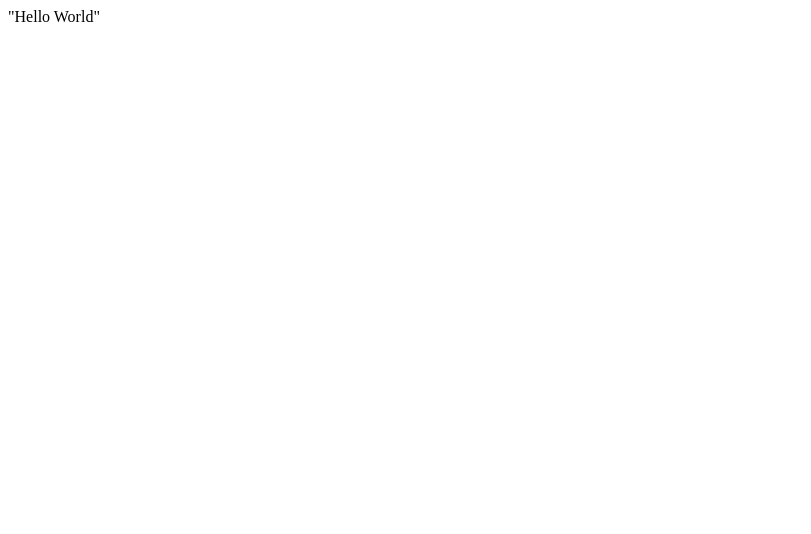
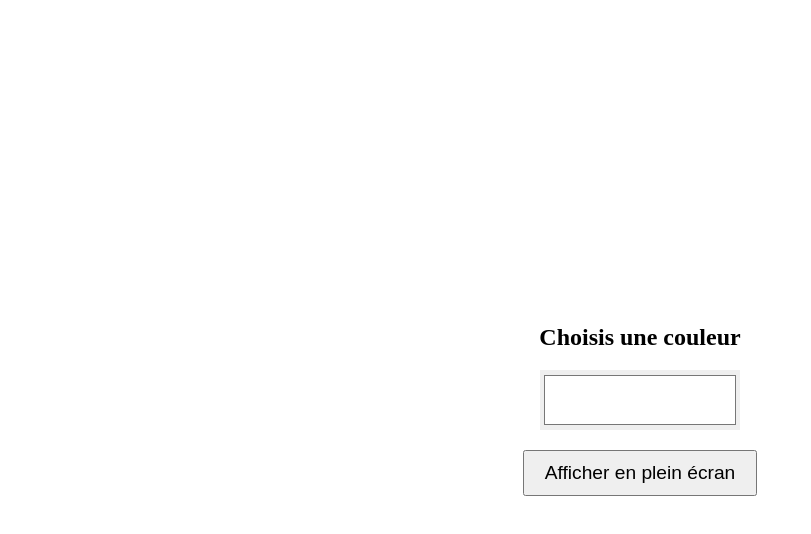
Before and after one commit to gatagaaz/colorgiving, a plain HTML site: page index.html in a window 1280 px wide. Shown: the whole page, without its empty margins (0-811 px from the left). Drawn offline with Linux system fonts and the light colour scheme.

Commit message:
first try

```diff
--- a/index.html
+++ b/index.html
@@ -1 +1,45 @@
-"Hello World"
+<!DOCTYPE html>
+<html lang="fr">
+<head>
+  <meta charset="UTF-8">
+  <title>Choisis ta couleur</title>
+  <style>
+    html, body {
+      margin: 0;
+      height: 100%;
+      overflow: hidden;
+      background-color: white;
+      display: flex;
+      justify-content: center;
+      align-items: center;
+      flex-direction: column;
+    }
+
+    #colorInput {
+      width: 200px;
+      height: 60px;
+      border: none;
+      cursor: pointer;
+    }
+
+    button {
+      margin-top: 20px;
+      padding: 10px 20px;
+      font-size: 1.2em;
+    }
+  </style>
+</head>
+<body>
+  <h2>Choisis une couleur</h2>
+  <input type="color" id="colorInput" value="#ffffff">
+  <button onclick="applyColor()">Afficher en plein écran</button>
+
+  <script>
+    function applyColor() {
+      const color = document.getElementById("colorInput").value;
+      document.body.style.backgroundColor = color;
+      document.documentElement.requestFullscreen();
+    }
+  </script>
+</body>
+</html>
```
